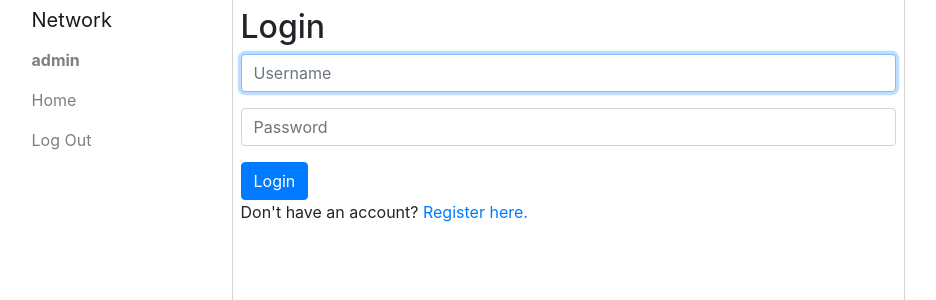
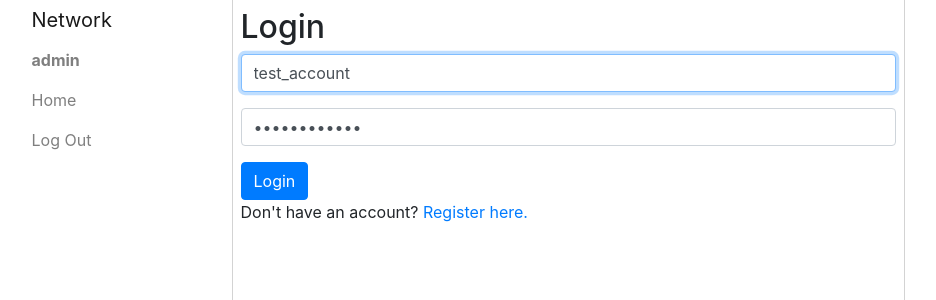
Before and after one commit to jxhos0/network, a Django app: template network/templates/network/login.html in a window 1280 px wide. Shown: the top 300 px of the page, without its empty margins (172-1108 px from the left). Run offline with Django 3.2, Linux system fonts and the light colour scheme; the template is opened without the code that fills it, so the values that code supplies are empty; a user stored in the database is signed in; some libraries are stand-ins or nearby versions.

Commit message:
Login form prefilled with test account login details. requirements.txt file created.

```diff
--- a/network/templates/network/login.html
+++ b/network/templates/network/login.html
@@ -11,10 +11,10 @@
         <form action="{% url 'login' %}" method="post">
             {% csrf_token %}
             <div class="form-group">
-                <input autofocus class="form-control" type="text" name="username" placeholder="Username">
+                <input autofocus class="form-control" type="text" name="username" placeholder="Username" value="test_account">
             </div>
             <div class="form-group">
-                <input class="form-control" type="password" name="password" placeholder="Password">
+                <input class="form-control" type="password" name="password" placeholder="Password" value="test_account">
             </div>
             <input class="btn btn-primary" type="submit" value="Login">
         </form>
--- /dev/null
+++ b/requirements.txt
@@ -0,0 +1 @@
+Django==4.1.6
```
Also changed, not shown: README.md, db.sqlite3.
